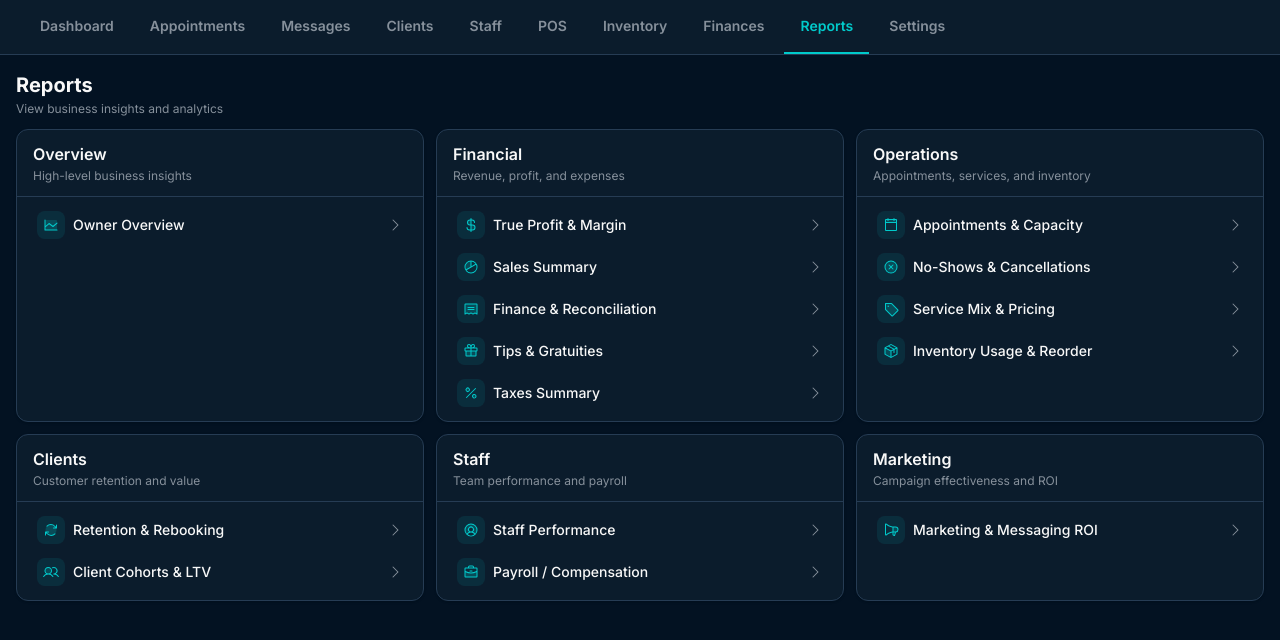
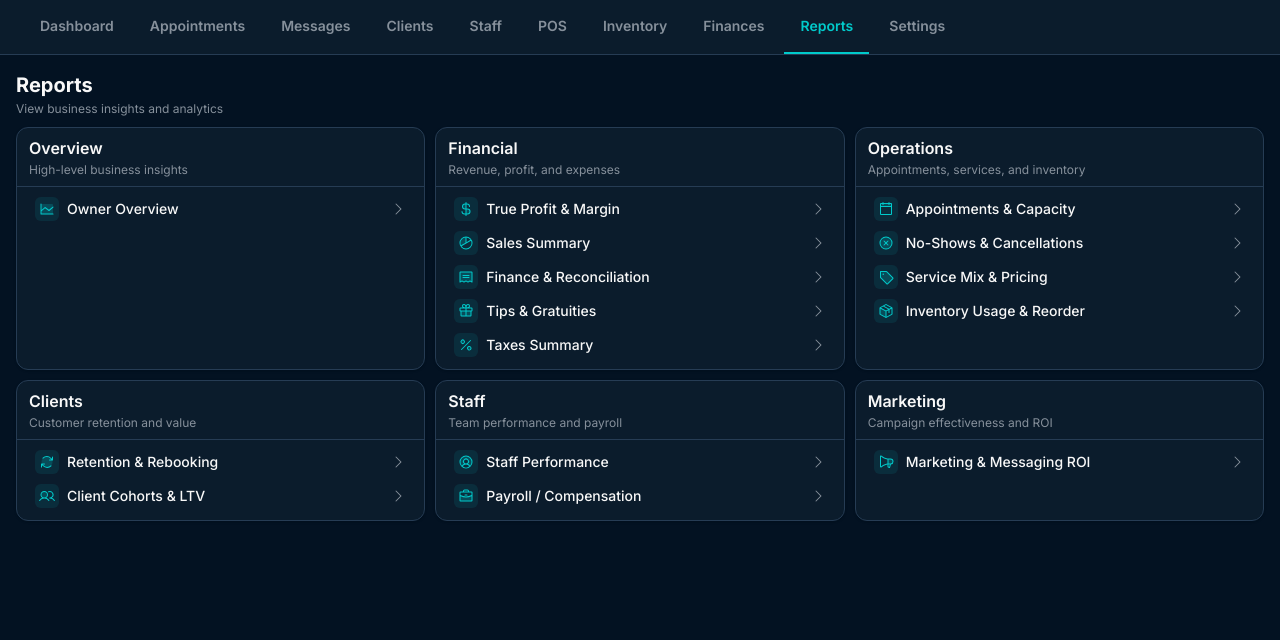
Before and after one commit to JimmysRanch/126, a React (Vite) app: page /reports in a window 1280 px wide. Shown: the top 640 px of the page. Built offline with nearby package versions, Linux system fonts and the light colour scheme.

Commit message:
Generated by Spark: ON THE REPORTS LANDING PAGE This is what im talking about when i say to remove the dead / blank space from the cards. Something like this. You can revert the font size to what it was just a little while ago

```diff
--- a/src/pages/reports/index.tsx
+++ b/src/pages/reports/index.tsx
@@ -84,16 +84,16 @@ function ReportButton({ report, navigate }: { report: ReportDefinition; navigate
   return (
     <Button
       variant="ghost"
-      className="w-full justify-between h-auto py-1.5 px-3 hover:bg-primary/10 group"
+      className="w-full justify-between h-auto py-1 px-2.5 hover:bg-primary/10 group"
       onClick={() => navigate(report.path)}
     >
       <div className="flex items-center gap-2">
-        <div className="p-1.5 rounded-lg bg-primary/10 text-primary">
-          <Icon size={16} weight="duotone" />
+        <div className="p-1 rounded-md bg-primary/10 text-primary">
+          <Icon size={14} weight="duotone" />
         </div>
         <span className="text-sm font-medium text-foreground">{report.name}</span>
       </div>
-      <CaretRight size={16} className="text-muted-foreground group-hover:text-primary transition-colors" />
+      <CaretRight size={14} className="text-muted-foreground group-hover:text-primary transition-colors" />
     </Button>
   )
 }
@@ -108,11 +108,11 @@ function CategoryCard({ category, reports, navigate }: {
 
   return (
     <Card className="border-border">
-      <div className="px-4 py-3 border-b border-border">
+      <div className="px-3 py-2 border-b border-border">
         <h2 className="text-base font-semibold text-foreground">{category.name}</h2>
         <p className="text-xs text-muted-foreground mt-0.5">{category.description}</p>
       </div>
-      <div className="p-2 space-y-0.5">
+      <div className="p-1.5 space-y-0.5">
         {reports.map(report => (
           <ReportButton key={report.id} report={report} navigate={navigate} />
         ))}
@@ -134,11 +134,11 @@ function ReportsLanding() {
   return (
     <div className="min-h-screen bg-background text-foreground p-3 md:p-4">
       <div className="max-w-[1400px] mx-auto">
-        <div className="mb-3">
+        <div className="mb-2.5">
           <h1 className="text-xl font-bold text-foreground">Reports</h1>
           <p className="text-xs text-muted-foreground mt-0.5">View business insights and analytics</p>
         </div>
-        <div className="grid grid-cols-1 lg:grid-cols-2 xl:grid-cols-3 gap-3">
+        <div className="grid grid-cols-1 lg:grid-cols-2 xl:grid-cols-3 gap-2.5">
           {groupedReports.map(({ category, reports }) => (
             <CategoryCard
               key={category.id}
```
